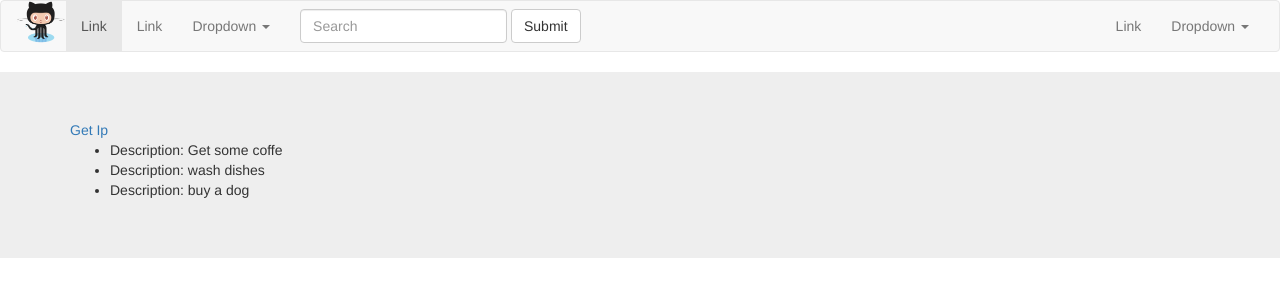
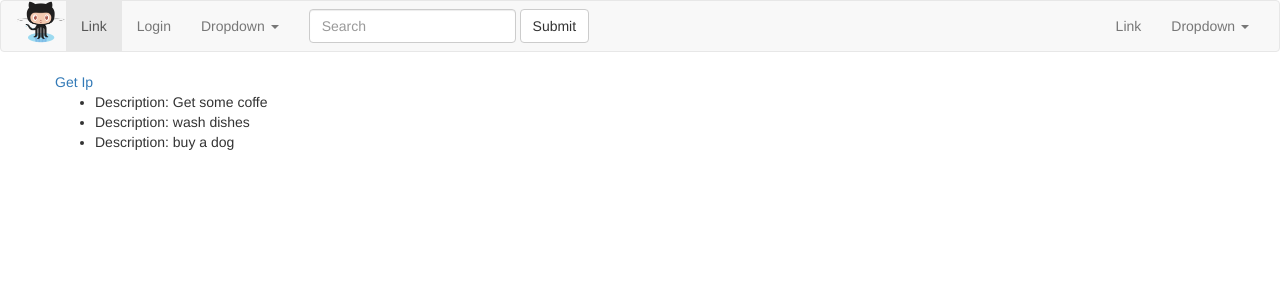
Before and after one commit to Alvezgr/plflask, a Flask app: page /hello in a window 1280 px wide. Shown: the top 300 px of the page. Run offline with Flask 2, Linux system fonts and the light colour scheme; data that the repository does not hold is empty; some libraries are stand-ins or nearby versions.

Commit message:
styles modify and html

```diff
--- a/app/templates/base.html
+++ b/app/templates/base.html
@@ -10,7 +10,6 @@
   {% block navbar %}
     {% include 'navbar.html' %}
   {% endblock %}
-  <div class="jumbotron">
     <div class="container">
       {% for message in get_flashed_messages() %}
       <div class="alert alert-success alert-dismissible">
@@ -18,9 +17,8 @@
         {{ message }}
       </div>
       {% endfor %}
-      {% block content %}{% endblock %}
     </div>
-  </div>
+    {% block content %}{% endblock %}
   {% block scripts %}
   {{ super() }}
   {% endblock %}
--- a/app/templates/hello.html
+++ b/app/templates/hello.html
@@ -6,9 +6,11 @@
   Wolcome!
 {% endblock %}
 {% block content %}
-  {% if username %}
+<div class="container">
+  <div class="row">
+    {% if username %}
     <h1>Welcome, {{ username | capitalize }}</h1>
-  {% endif %}
+    {% endif %}
     {% if user_ip %}
     <h3>Your ip is: {{ user_ip }}</h3>
     {% else %}
@@ -16,7 +18,9 @@
     {% endif %}
     <ul>
       {% for todo in todos %}
-        {{ macros.render_todo(todo) }}
+      {{ macros.render_todo(todo) }}
       {% endfor %}
     </ul>
+  </div>
+</div>
 {% endblock %}
--- a/app/templates/navbar.html
+++ b/app/templates/navbar.html
@@ -15,7 +15,7 @@
     <div class="collapse navbar-collapse" id="bs-example-navbar-collapse-1">
       <ul class="nav navbar-nav">
         <li class="active"><a href="{{ url_for('index')}}">Link <span class="sr-only">(current)</span></a></li>
-        <li><a href="#">Link</a></li>
+        <li><a href="{{ url_for('auth.login') }}">Login</a></li>
         <li class="dropdown">
           <a href="#" class="dropdown-toggle" data-toggle="dropdown" role="button" aria-haspopup="true" aria-expanded="false">Dropdown <span class="caret"></span></a>
           <ul class="dropdown-menu">
```
Also changed, not shown: app/templates/login.html (+6 -1 lines).
